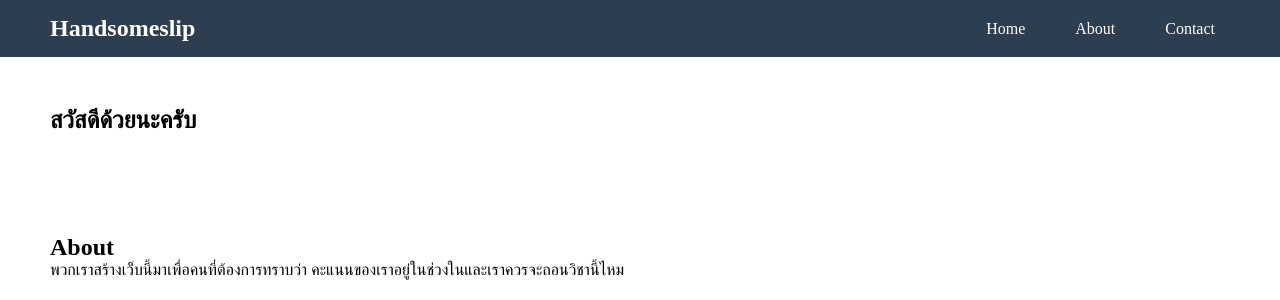
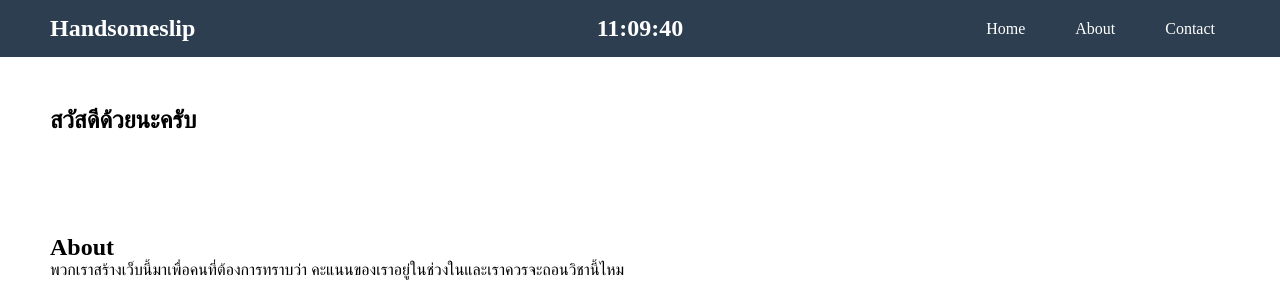
Before and after one commit to KannawatSriputto09/WebAnalyze_Handsomeslip, a Flask app: page / in a window 1280 px wide. Shown: the top 300 px of the page. Run offline with Flask 3, Linux system fonts and the light colour scheme.

Commit message:
time hh:mm:ss on top

```diff
--- a/PSCPproject/templates/index.html
+++ b/PSCPproject/templates/index.html
@@ -8,6 +8,7 @@
     <title>Document</title>
 
     <style>
+
         * {
             margin: 0;
             padding: 0;
@@ -146,13 +147,23 @@
             bottom: 0;
             width: 100%;
         }
-
+        #thai-time {
+            font-size: 1.5rem;
+            font-weight: bold;
+            position: fixed;
+            left: 50%;
+            transform: translateX(-50%);
+            color: white;
+            padding: 10px 20px;
+            text-align: center;
+        }
         .image-container {
         display: flex;
         justify-content: center;
         align-items: center;
         height: 100%;
-}
+        }
+
 
     </style>
 </head>
@@ -160,6 +171,7 @@
     <form action="" method="POST" style="transition: .5s;">
         <nav>
             <div class="logo">Handsomeslip</div>
+            <div id="thai-time"></div>
             <ul>
               <li><a href="#home">Home</a></li>
               <li><a href="#about">About</a></li>
@@ -265,7 +277,16 @@
               </div>
             </div>
         </div>
-
+        <script>
+            function updateThaiTime() {
+                const options = { timeZone: 'Asia/Bangkok', hour: '2-digit', minute: '2-digit', second: '2-digit', hour12: false };
+                const formatter = new Intl.DateTimeFormat([], options);
+                const timeString = formatter.format(new Date());
+                document.getElementById('thai-time').innerText = `${timeString}`;
+            }
+            setInterval(updateThaiTime, 1000);
+            updateThaiTime();
+        </script>
         <footer>
             <p>Handsomeslip</p>
          </footer>
```
